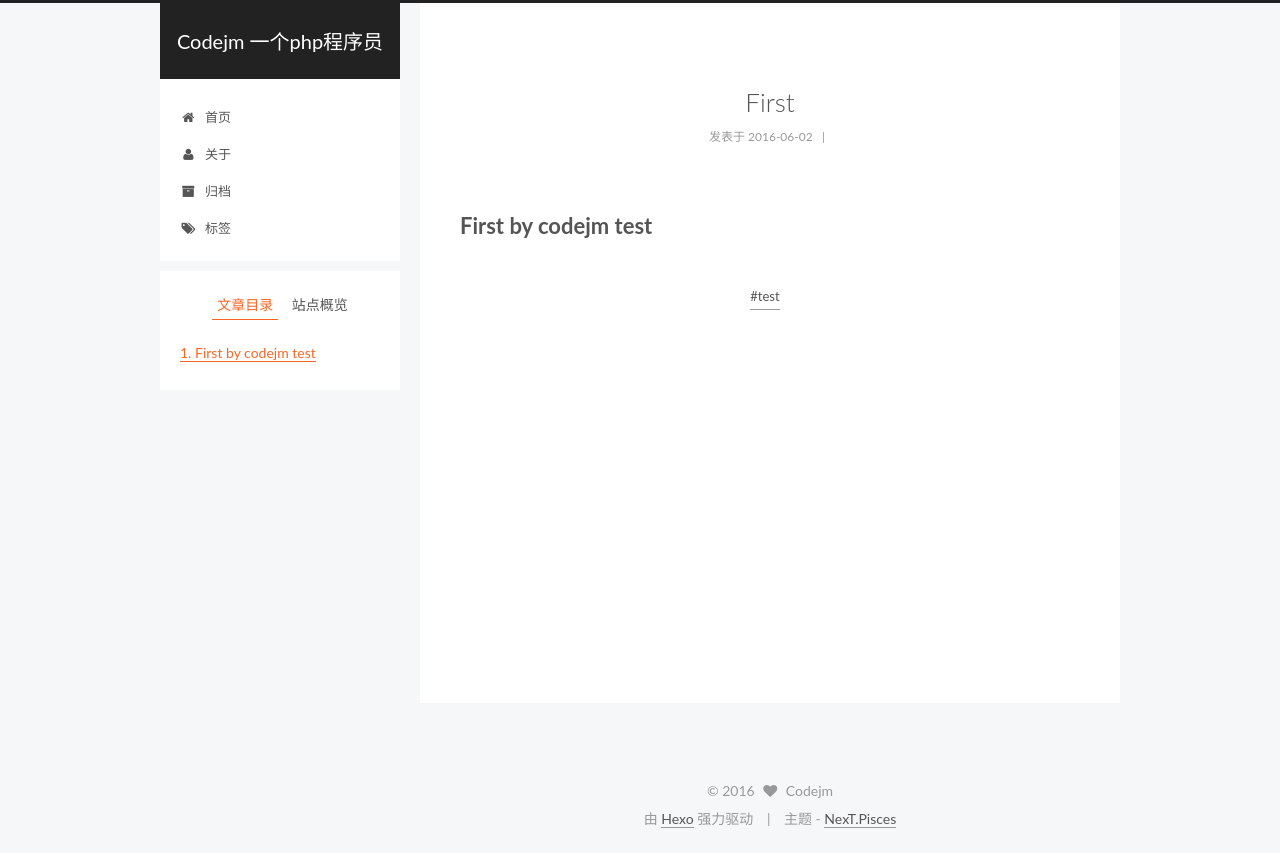
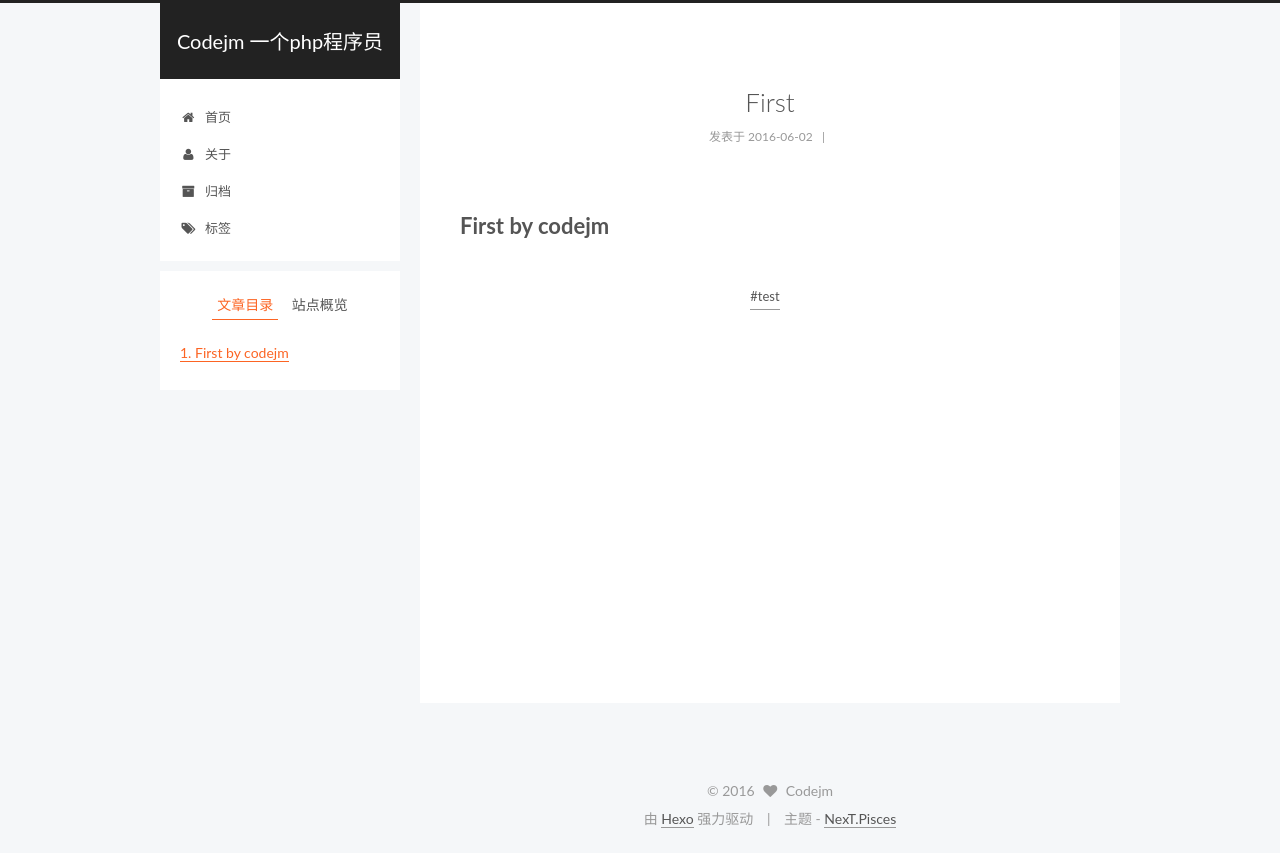
Before and after one commit to codejm/codejm.github.com, a plain HTML site: page 2016/06/02/First/index.html in a window 1280 px wide. Drawn offline with Linux system fonts and the light colour scheme; a script that the page names is missing; a web font is replaced by a local one.

Commit message:
Site updated: 2016-06-02 18:30:42

```diff
--- a/2016/06/02/First/index.html
+++ b/2016/06/02/First/index.html
@@ -84,16 +84,16 @@
 
 
 
-<meta name="description" content="First by codejm test">
+<meta name="description" content="First by codejm">
 <meta property="og:type" content="article">
 <meta property="og:title" content="First">
 <meta property="og:url" content="http://www.codejm.com/2016/06/02/First/index.html">
 <meta property="og:site_name" content="Codejm 一个php程序员">
-<meta property="og:description" content="First by codejm test">
-<meta property="og:updated_time" content="2016-06-02T10:27:57.000Z">
+<meta property="og:description" content="First by codejm">
+<meta property="og:updated_time" content="2016-06-02T10:30:24.000Z">
 <meta name="twitter:card" content="summary">
 <meta name="twitter:title" content="First">
-<meta name="twitter:description" content="First by codejm test">
+<meta name="twitter:description" content="First by codejm">
 
 
 
@@ -288,7 +288,7 @@
 
 
 
-        <h1 id="First-by-codejm-test"><a href="#First-by-codejm-test" class="headerlink" title="First by codejm test"></a>First by codejm test</h1>
+        <h1 id="First-by-codejm"><a href="#First-by-codejm" class="headerlink" title="First by codejm"></a>First by codejm</h1>
 
     </div>
 
@@ -421,7 +421,7 @@
 
 
 
-              <div class="post-toc-content"><ol class="nav"><li class="nav-item nav-level-1"><a class="nav-link" href="#First-by-codejm-test"><span class="nav-number">1.</span> <span class="nav-text">First by codejm test</span></a></li></ol></div>
+              <div class="post-toc-content"><ol class="nav"><li class="nav-item nav-level-1"><a class="nav-link" href="#First-by-codejm"><span class="nav-number">1.</span> <span class="nav-text">First by codejm</span></a></li></ol></div>
 
           </div>
         </section>
```
Also changed, not shown: index.html (+1 -1 lines).
